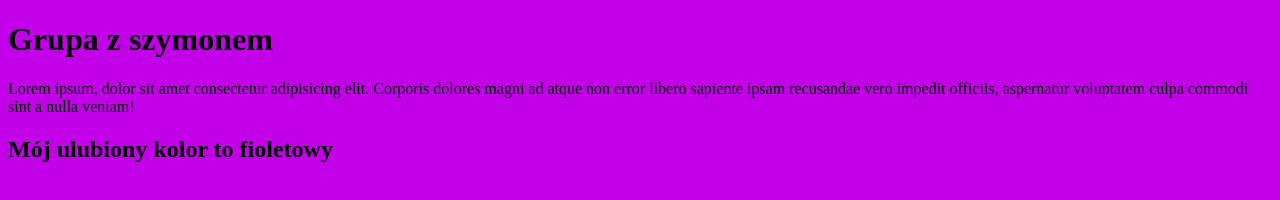
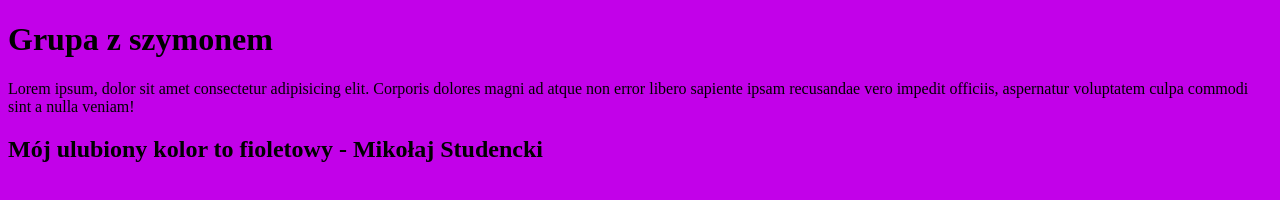
Before and after one commit to korinho21/praza_zdalna_wsb, a plain HTML site: page index.html in a window 1280 px wide. Drawn offline with Linux system fonts and the light colour scheme.

Commit message:
zmiana koloru na fioletowy i napisani h2

```diff
--- a/index.html
+++ b/index.html
@@ -20,6 +20,6 @@
 			magni ad atque non error libero sapiente ipsam recusandae vero impedit
 			officiis, aspernatur voluptatem culpa commodi sint a nulla veniam!
 		</p>
-		<h2> Mój ulubiony kolor to fioletowy</h2>
+		<h2> Mój ulubiony kolor to fioletowy - Mikołaj Studencki</h2>
 	</body>
 </html>
```
